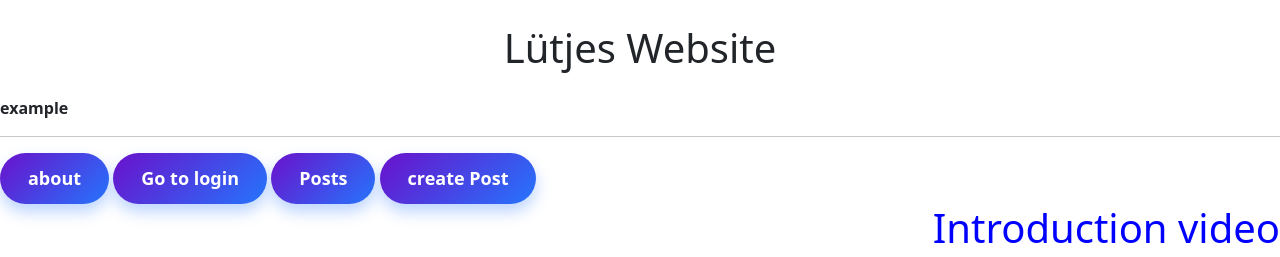
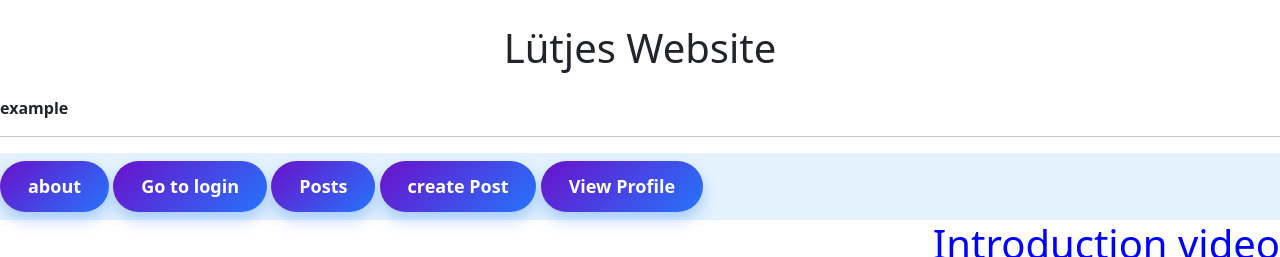
Before and after one commit to Lunixgithub/CoolWebsite, a Flask app: page / in a window 1280 px wide. Shown: the top 257 px of the page. Run offline with Flask 3, Linux system fonts and the light colour scheme; the visitor is signed in with stand-in values (Sample User, id 1); data comes from the database, SQL or seed files in the repository.

Commit message:
added cool navbar

```diff
--- a/templates/index.html
+++ b/templates/index.html
@@ -6,7 +6,6 @@
 
 
 <script src="{{ url_for('static', filename='main.js') }}"></script>
-<link rel="stylesheet" href="{{ url_for('static', filename='default_ui.css') }}">
 
 
 
@@ -16,10 +15,18 @@
 
 <hr>
 <div>
-  <input type="button" value="about" class="cool-button" onclick="goAbout()">
-  <input type="button" value="Go to login" class="cool-button" onclick="goLogin()">
-  <input type ="button" value="Posts" class="cool-button" onclick="location.href='{{ url_for('posts') }}'">
-  <input type="button" value="create Post" class = "cool-button" onclick="location.href='{{ url_for('create_post') }}'">
+  <nav class="navbar navbar-light" style="background-color: #e3f2fd;">
+    <form class="form-inline">
+      <input type="button" value="about" class="cool-button" onclick="goAbout()">
+      <input type="button" value="Go to login" class="cool-button" onclick="goLogin()">
+      <input type ="button" value="Posts" class="cool-button" onclick="location.href='{{ url_for('posts') }}'">
+      <input type="button" value="create Post" class = "cool-button" onclick="location.href='{{ url_for('create_post') }}'">
+      <input type="button" value="View Profile" class = "cool-button" onclick="location.href='{{ url_for('profile') }}'">
+
+    </form>
+  </nav>
+
+
 <!--
 <div class="dropdown" style="margin-top: 10px;">
   <button class="btn btn-primary dropdown-toggle" type="button" id="dropdownMenuButton"
```
